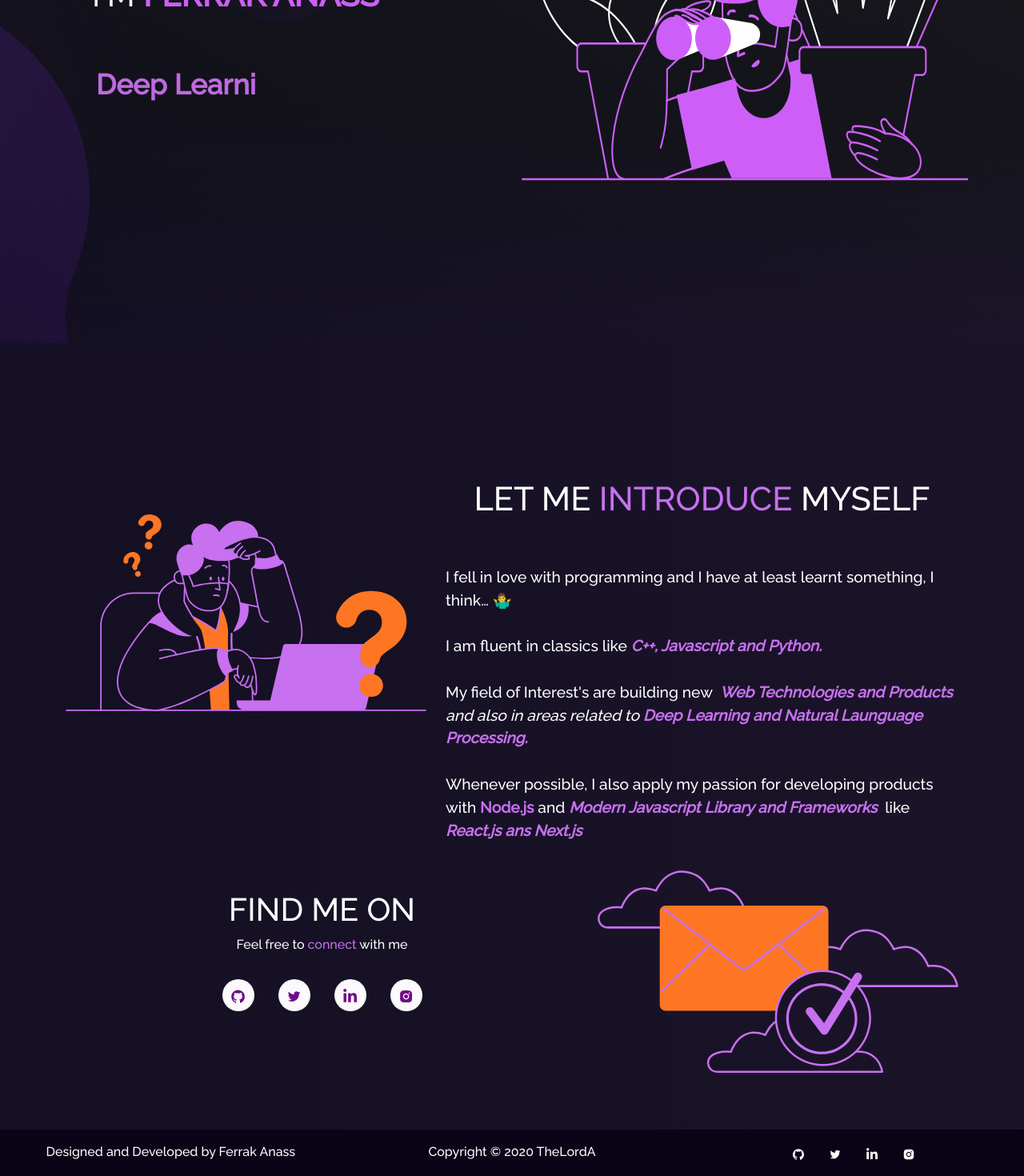
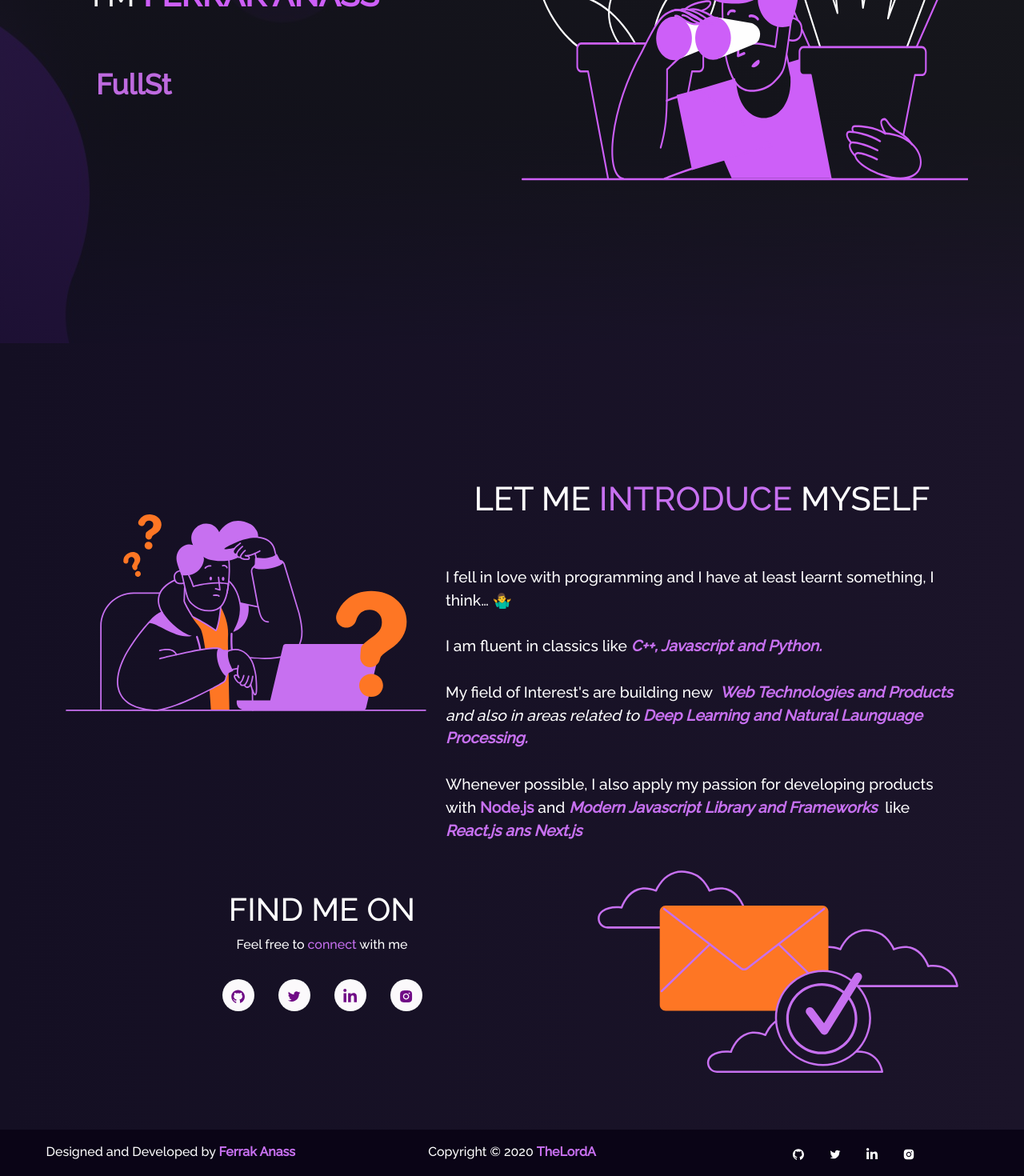
Before and after one commit to TheLordA/Resume, a React (Create React App) app: page / in a window 1280 px wide. Shown: the part 273-1743 px from the top of the page at 80% size. Built offline with nearby package versions, Linux system fonts and the light colour scheme.

Commit message:
Fix Footer color & Edit description ;)

```diff
--- a/src/components/Footer.js
+++ b/src/components/Footer.js
@@ -10,10 +10,14 @@ const Footer = () => {
 		<Container fluid className="footer">
 			<Row>
 				<Col md="4" className="footer-copywright">
-					<h3>Designed and Developed by Ferrak Anass</h3>
+					<h3>
+						Designed and Developed by <strong className="purple">Ferrak Anass</strong>
+					</h3>
 				</Col>
 				<Col md="4" className="footer-copywright">
-					<h3>Copyright © {year} TheLordA</h3>
+					<h3>
+						Copyright © {year} <strong className="purple">TheLordA</strong>
+					</h3>
 				</Col>
 				<Col md="4" className="footer-body">
 					<ul className="footer-icons">
--- a/src/components/Home/Type.js
+++ b/src/components/Home/Type.js
@@ -6,8 +6,8 @@ function Type() {
 		<Typewriter
 			options={{
 				strings: [
-					"Developer",
-					"Deep Learning Engineer",
+					"FullStack Developer",
+					"Web & Mobile Software Engineer",
 					"MERN Stack Developer",
 					"Open Source Contributor",
 				],
```
